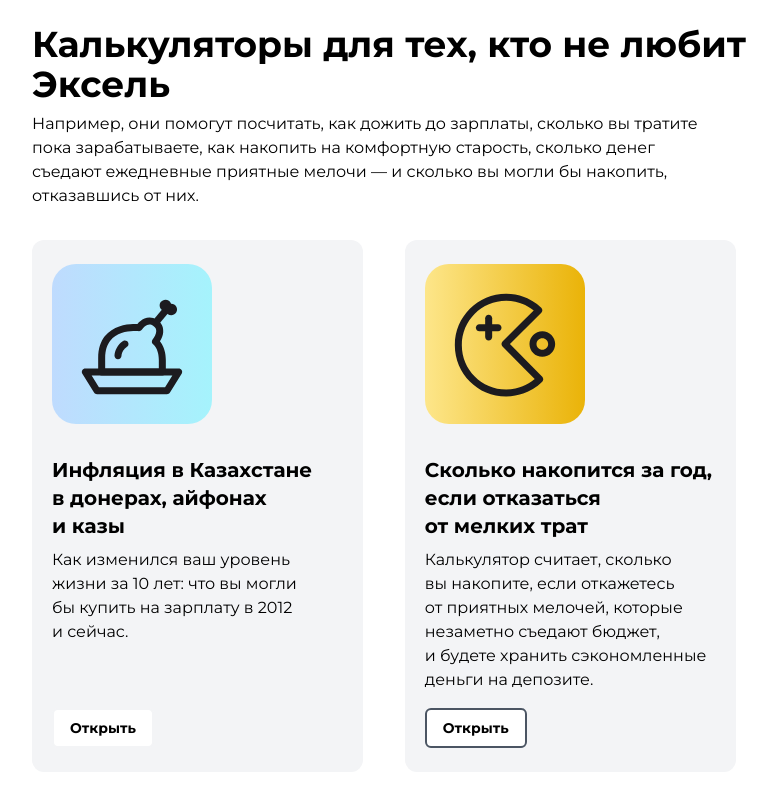
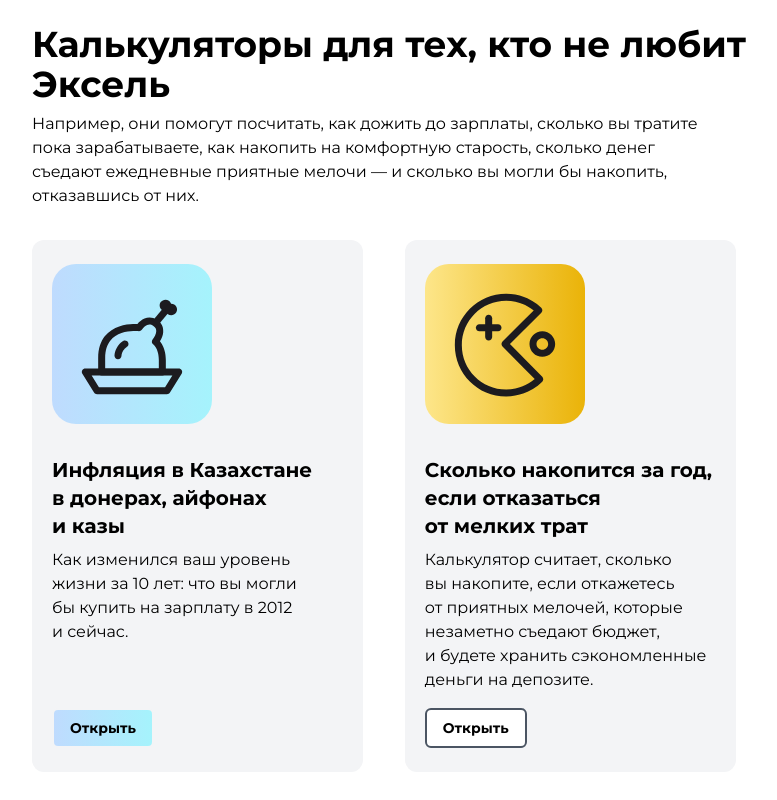
Before and after one commit to Dosybi/groovy-calcs, a Next.js app: page / in a window 1280 px wide. In both pictures the pointer is over the button 342 px from the left and 728 px from the top of the page. Shown: the top 800 px of the page, without its empty margins (240-1017 px from the left). Built offline with nearby package versions, Linux system fonts and the light colour scheme.

Commit message:
fix button hover color

```diff
--- a/components/elements/Button.js
+++ b/components/elements/Button.js
@@ -6,9 +6,8 @@ const Button = ({ link, label, color }) => {
     <Link href={link}>
       <button
         className={classNames(
-          'rounded-md border-2 border-gray-600 bg-white px-4 py-2 text-sm font-bold transition hover:border-gray-100 hover:bg-gradient-to-r',
-          color.split(' ')[1],
-          color.split(' ')[2]
+          'rounded-md border-2 border-gray-600 bg-white px-4 py-2 text-sm font-bold transition hover:border-gray-100',
+          `${color}-button`
         )}
         href={link}
       >
--- a/styles/globals.css
+++ b/styles/globals.css
@@ -68,3 +68,34 @@ input[type='number'] {
     rgba(251, 207, 232, 1) 100%
   );
 }
+.color-holly-button:hover {
+  background: linear-gradient(
+    90deg,
+    rgba(191, 219, 254, 1) 0%,
+    rgba(165, 243, 252, 1) 100%
+  );
+}
+
+.color-gold-button:hover {
+  background: linear-gradient(
+    90deg,
+    rgba(253, 230, 138, 1) 0%,
+    rgba(234, 179, 8, 1) 100%
+  );
+}
+
+.color-lime-button:hover {
+  background: linear-gradient(
+    90deg,
+    rgba(45, 212, 191, 1) 0%,
+    rgba(254, 240, 138, 1) 100%
+  );
+}
+
+.color-powder-button:hover {
+  background: linear-gradient(
+    90deg,
+    rgba(221, 214, 254, 1) 0%,
+    rgba(251, 207, 232, 1) 100%
+  );
+}
```
